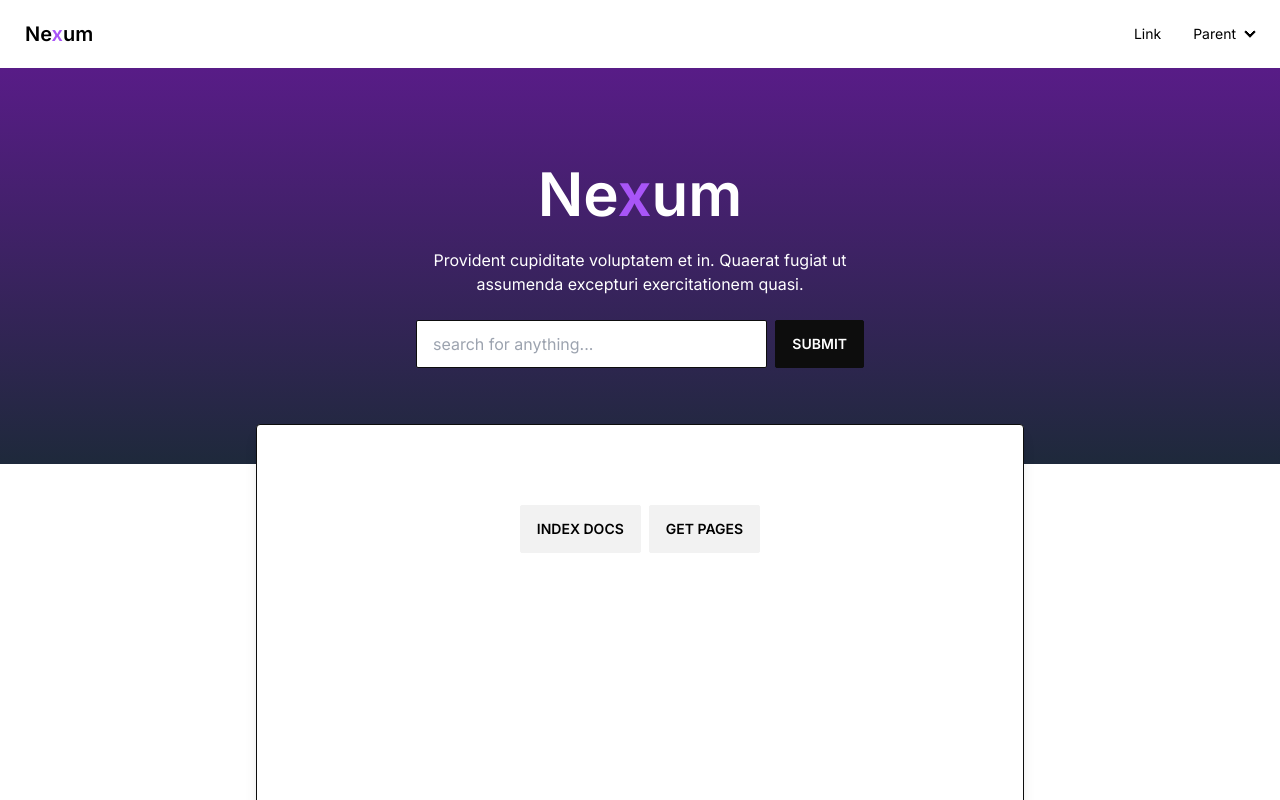
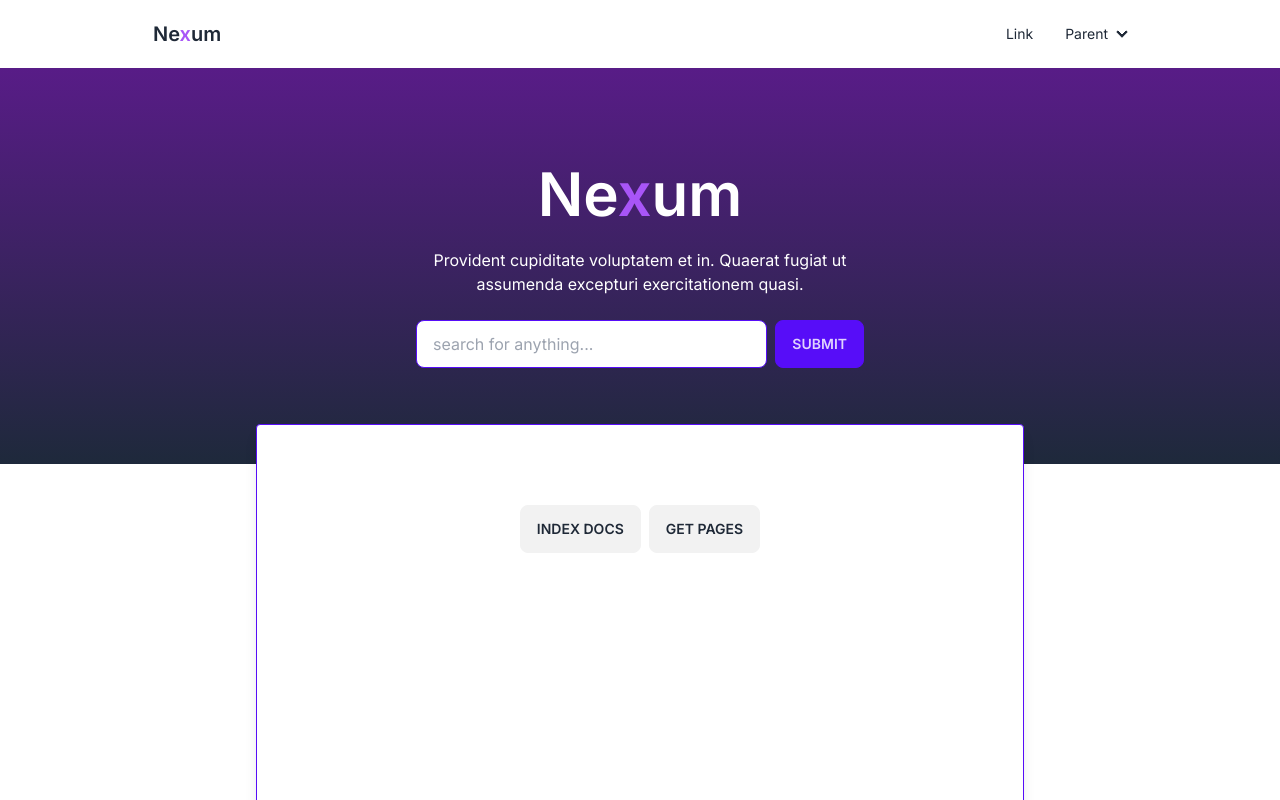
Before and after one commit to engageintellect/nexum-search, a Next.js app: page / in a window 1280 px wide. Shown: the top 800 px of the page. Built offline with nearby package versions, Linux system fonts and the light colour scheme.

Commit message:
cleaning up and adding react-icons

```diff
--- a/app/layout.tsx
+++ b/app/layout.tsx
@@ -14,8 +14,8 @@ export default function RootLayout({
   children: React.ReactNode;
 }) {
   return (
-    <html lang="en" data-theme="lofi">
-        <body className={inter.className}>{children}</body>
+    <html lang="en" data-theme="light">
+      <body className={inter.className}>{children}</body>
     </html>
   );
 }
--- a/app/page.tsx
+++ b/app/page.tsx
@@ -6,6 +6,8 @@ import Footer from "@/components/Footer";
 import PocketBase from "pocketbase";
 import Image from "next/image";
 import path from "path";
+import { FaCircleNotch } from "react-icons/fa";
+import { LiaCircleNotchSolid } from "react-icons/lia";
 
 // const searchHistory: string[] = [];
 
@@ -104,7 +106,9 @@ export default function Home() {
 
       <main className="min-h-screen flex flex-col items-center max-w-3xl mx-auto border border-primary rounded shadow-lg -my-10 p-2 sm:p-10 bg-base-100">
         <div className="mb-10">
-          {loading && <ArrowPathIcon className="h-20 w-20 animate-spin" />}
+          {loading && (
+            <LiaCircleNotchSolid className="w-32 h-32 animate-spin" />
+          )}
           {result.text ? (
             <div>
               <div className="chat chat-start">
--- a/components/Nav.tsx
+++ b/components/Nav.tsx
@@ -1,6 +1,6 @@
 function Nav() {
   return (
-    <div className="navbar bg-base-100">
+    <div className="navbar bg-base-100 max-w-5xl mx-auto">
       <div className="flex-1">
         <a className="btn btn-ghost normal-case text-xl">
           <div>
--- a/package.json
+++ b/package.json
@@ -27,6 +27,7 @@
     "postcss": "8.4.23",
     "react": "18.2.0",
     "react-dom": "18.2.0",
+    "react-icons": "^4.10.1",
     "tailwindcss": "3.3.2",
     "typescript": "5.0.4"
   }
--- a/tailwind.config.js
+++ b/tailwind.config.js
@@ -1,22 +1,40 @@
 /** @type {import('tailwindcss').Config} */
 module.exports = {
   content: [
-    './pages/**/*.{js,ts,jsx,tsx,mdx}',
-    './components/**/*.{js,ts,jsx,tsx,mdx}',
-    './app/**/*.{js,ts,jsx,tsx,mdx}',
+    "./pages/**/*.{js,ts,jsx,tsx,mdx}",
+    "./components/**/*.{js,ts,jsx,tsx,mdx}",
+    "./app/**/*.{js,ts,jsx,tsx,mdx}",
   ],
 
   daisyui: {
-    themes: ['light', 'dark', 'lofi']
+    themes: [
+      "light",
+      "dark",
+      "dracula",
+      "synthwave",
+      "halloween",
+      "cupcake",
+      "bumblebee",
+      "emerald",
+      "corporate",
+      "retro",
+      "cyberpunk",
+      "valentine",
+      "garden",
+      "forest",
+      "aqua",
+      "lofi",
+      "pastel",
+    ],
   },
   theme: {
     extend: {
       backgroundImage: {
-        'gradient-radial': 'radial-gradient(var(--tw-gradient-stops))',
-        'gradient-conic':
-          'conic-gradient(from 180deg at 50% 50%, var(--tw-gradient-stops))',
+        "gradient-radial": "radial-gradient(var(--tw-gradient-stops))",
+        "gradient-conic":
+          "conic-gradient(from 180deg at 50% 50%, var(--tw-gradient-stops))",
       },
     },
   },
-  plugins: [require('daisyui')],
-}
+  plugins: [require("daisyui")],
+};
```
Also changed, not shown: 1 other file (tests, documents, lock files or other folders).
